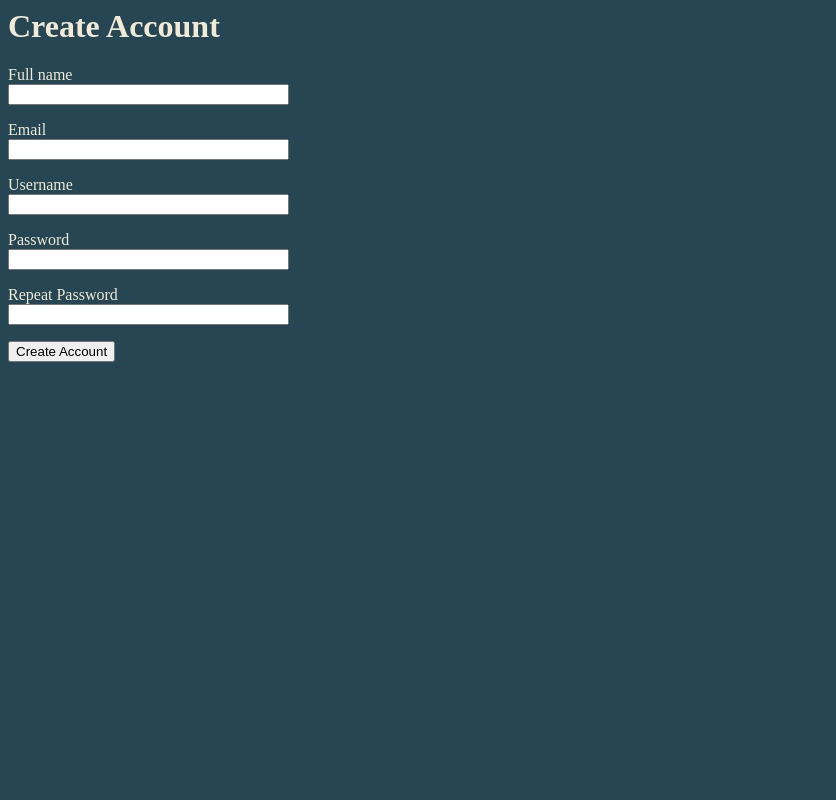
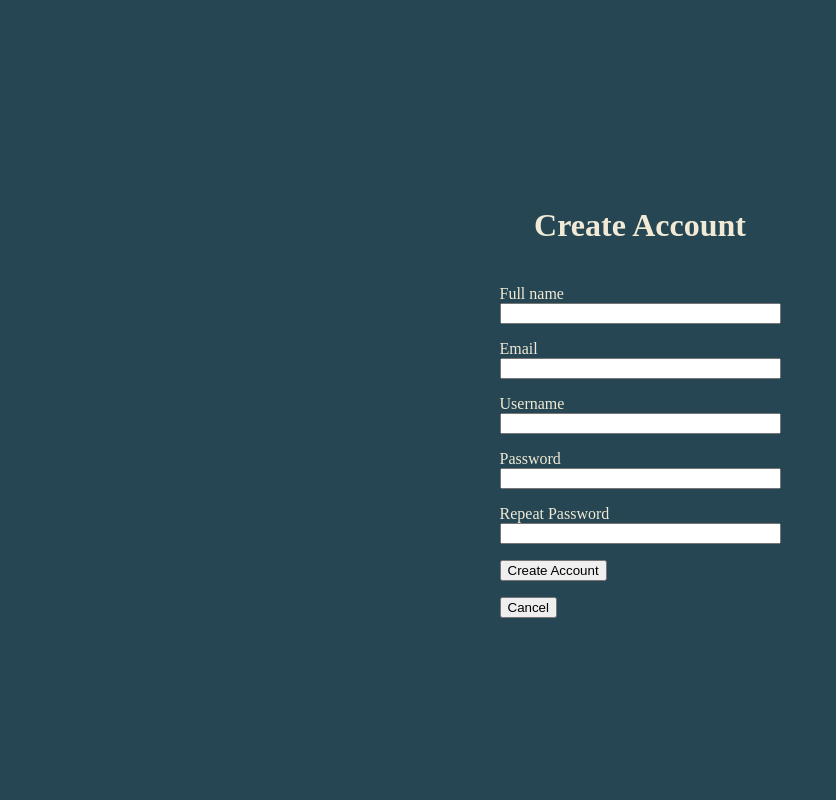
Before and after one commit to nLargo/cmpe131_team7_project, a Flask app: page /createaccount in a window 1280 px wide. Shown: the whole page, without its empty margins (0-836 px from the left). Run offline with Flask 3, Linux system fonts and the light colour scheme.

Commit message:
Update create_account.html

```diff
--- a/app/templates/create_account.html
+++ b/app/templates/create_account.html
@@ -1,14 +1,49 @@
 {% extends "base.html"%}
 
 {% block content %}
-<h1>Create Account</h1>
+<!DOCTYPE html>
+<html lang="en">
+<head>
+    <meta charset="UTF-8">
+    <meta name="viewport" content="width=device-width, initial-scale=1.0">
+    <title>Centered Text</title>
+    <style>
+        body {
+            display: flex;
+            align-items: center;
+            justify-content: center;
+            margin: 0;
+        }
+
+        .centered-text {
+            text-align: center;
+            padding: 20px;
+            border-radius: 8px;
+        }
+
+        .small-text {
+            font-size: 14px; /* You can adjust the size as needed */
+        }
+
+        .error-message {
+            color: red;
+            margin-top: 5px; /* Adjust the margin as needed */
+        }
+    </style>
+</head>
+
 <form action="" method="POST" novalidate>
+   <h1 class="centered-text">Create Account</h1>
     {{form.hidden_tag()}}
     <p> {{form.name.label}} <br>
        {{form.name(size=32)}}</p>
 
-    <p> {{form.email.label}} <br>
-       {{form.email(size=32)}}</p>
+       <p>{{ form.email.label }} <br>
+         {{ form.email(size=32) }}
+         {% if 'email' in form.errors %}
+             <span class="error-message">Invalid email format. Please enter a valid email address.</span>
+         {% endif %}
+      </p>
 
     <p> {{form.username.label}} <br>
        {{form.username(size=32)}}</p>
@@ -16,9 +51,17 @@
     <p> {{form.password.label}} <br>
        {{form.password(size=32)}}</p>
 
-    <p> {{form.confirm.label}} <br>
-       {{form.confirm(size=32)}}</p>
+       <p>{{ form.confirm.label }} <br>
+         {{ form.confirm(size=32) }}
+         {% if 'confirm' in form.errors %}
+             <span class="error-message">Passwords do not match. Please make sure the passwords match.</span>
+         {% endif %}
+      </p>
 
-    <p>{{form.submit()}}</p>
+    <!-- Button container for "Create Account" and "Cancel" buttons -->
+    <div class="button-container">
+        <p>{{ form.submit() }}</p>
+        <a href="/login"><button type="button" class="cancel-button">Cancel</button></a>
+    </div>
 </form>
 {% endblock %}
```
